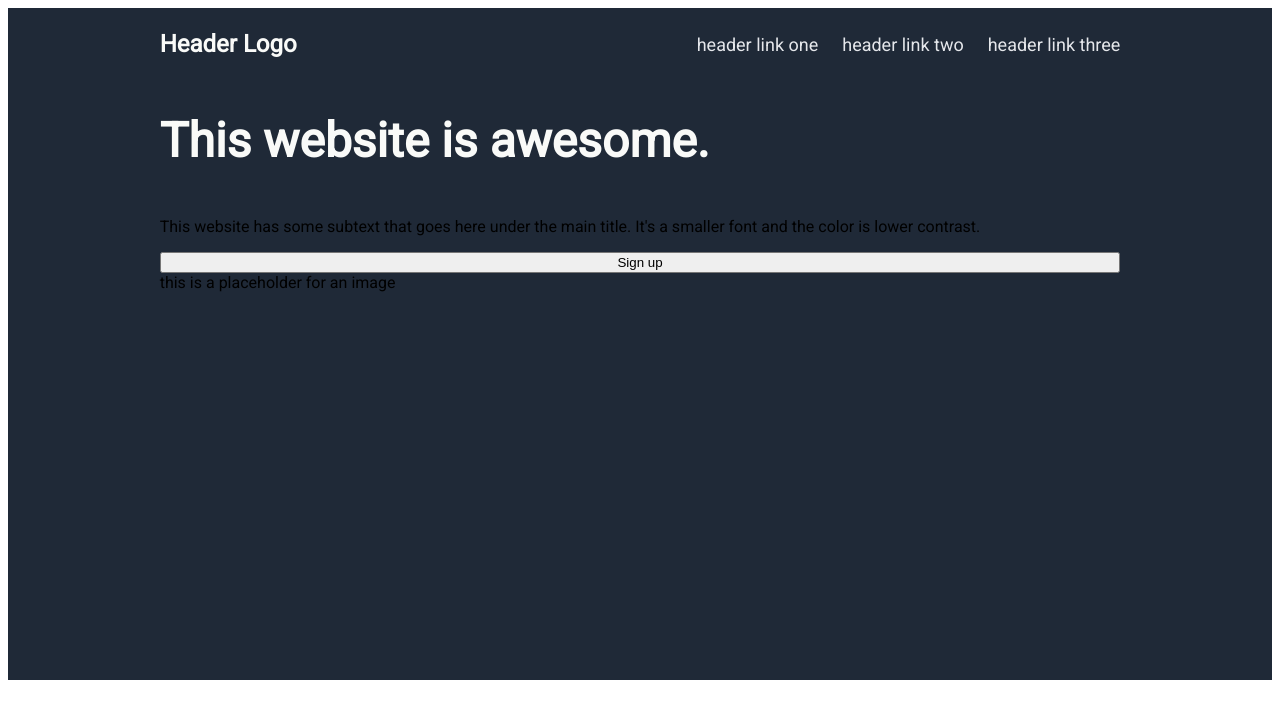
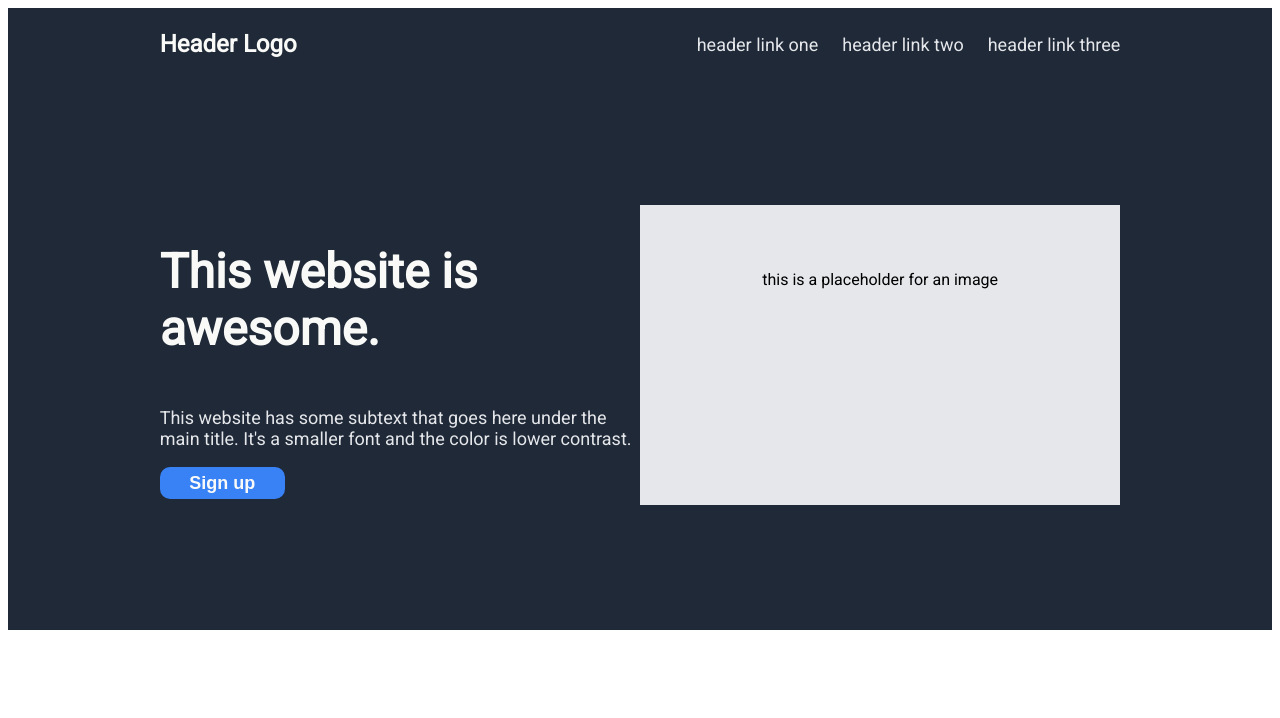
Before and after one commit to Willbraken/TOP-landingpage, a plain HTML site: page index.html in a window 1280 px wide. Drawn offline with Linux system fonts and the light colour scheme.

Commit message:
add hero section styling

```diff
--- a/index.html
+++ b/index.html
@@ -23,7 +23,7 @@
     <div class="hero">
         <h1 class="herotext">This website is awesome.</h1>
         <p class="herop">This website has some subtext that goes here under the main title. It's a smaller font and the color is lower contrast.</p>
-        <button>Sign up</button>
+        <button class ="signup">Sign up</button>
         <div class="placeholderimg">this is a placeholder for an image</div>
     </div>
 
--- a/style.css
+++ b/style.css
@@ -33,14 +33,42 @@ ul {
 .hero {
     padding-left: 12%;
     padding-right: 12%;
-    height: 600px;
+    height: 550px;
     background-color: #1F2937;
     display: flex;
     flex-direction: column;
+    flex-wrap: wrap;
+    justify-content: center;
 }
 
 .herotext {
     font-size: 48px;
     font-weight: bolder;
     color: #F9FAF8;
+    width: 50%
 }
+
+.herop {
+    width: 50%;
+    font-size: 18px;
+    color: #E5E7EB;
+}
+
+.signup {
+    width: 125px;
+    height: 32px;
+    background-color: #3882F6;
+    border-radius: 10px;
+    border-width: 0px;
+    font-size: 18px;
+    font-weight: bold;
+    color: #F9FAF8;
+}
+
+.placeholderimg {
+    background-color: #E5E7EB;
+    height: 300px;
+    width: 50%;
+    line-height: 150px;
+    text-align: center;
+}
```
